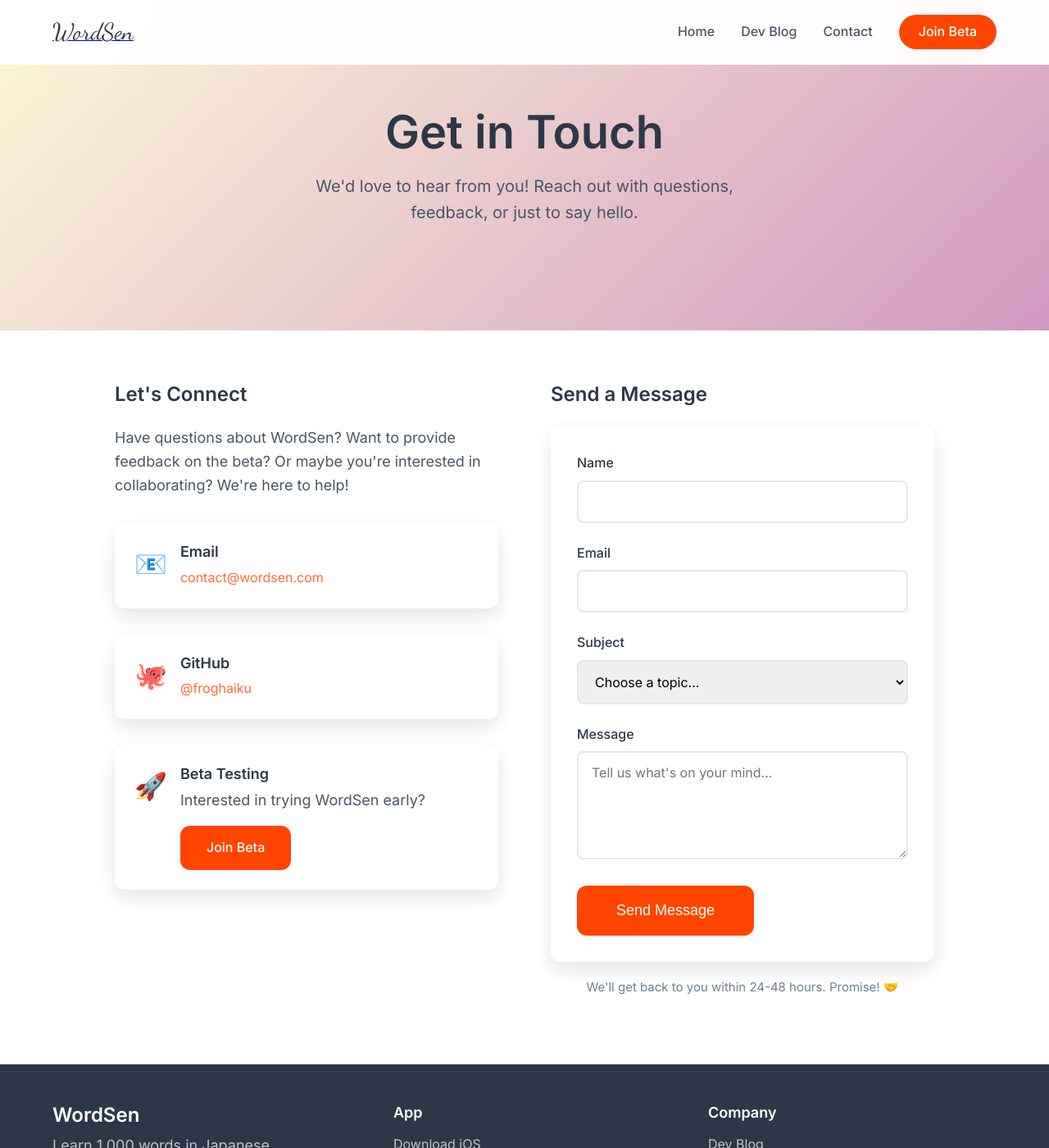
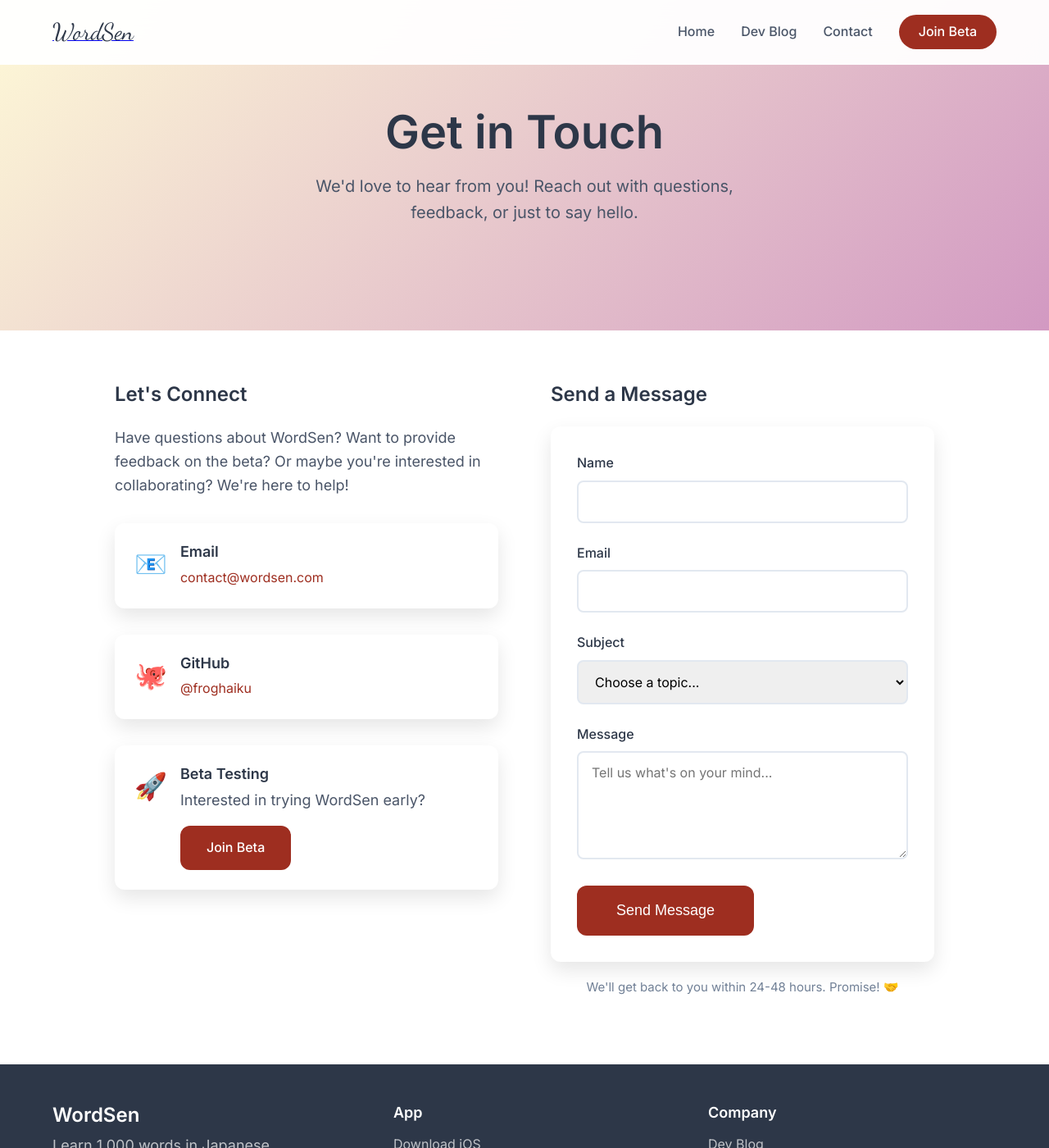
Before and after one commit to froghaiku/WordSenWebsite, a Jekyll site: the page built from contact.html, in a window 1280 px wide and 1400 px high. Shown: the whole window at 82% size. Built offline with Jekyll 4.4.1, drawn with Linux system fonts in a browser that asks for light colours.

Commit message:
Update accent color to deep red (#9e2e20)
- Change accent color from orange to deep red throughout site
- Update hover states to darker red (#7a2118)
- Update button shadows to match new color
- Fix all color references in contact, blog, and post layouts
- Maintain consistent branding across all pages

🤖 Generated with Claude Code

Co-Authored-By: Claude <noreply@anthropic.com>

```diff
--- a/_layouts/post.html
+++ b/_layouts/post.html
@@ -132,7 +132,7 @@ layout: default
 }
 
 .post-body blockquote {
-    border-left: 4px solid #ff6b35;
+    border-left: 4px solid #9e2e20;
     padding-left: 1.5rem;
     margin: 2rem 0;
     font-style: italic;
@@ -201,7 +201,7 @@ layout: default
 
 .nav-label {
     display: block;
-    color: #ff6b35;
+    color: #9e2e20;
     font-size: 0.875rem;
     font-weight: 600;
     margin-bottom: 0.5rem;
--- a/_sass/main.scss
+++ b/_sass/main.scss
@@ -4,8 +4,8 @@
   --primary-gradient: linear-gradient(135deg, #a8edea 0%, #fed6e3 100%);
   --secondary-gradient: linear-gradient(135deg, #d299c2 0%, #fef9d7 100%);
   --hero-gradient: linear-gradient(135deg, #667eea 0%, #764ba2 100%);
-  --accent-color: #ff4500; // More red-orange color
-  --accent-hover: #e63e00;
+  --accent-color: #9e2e20; // Deep red color
+  --accent-hover: #7a2118;
   --text-dark: #2d3748;
   --text-medium: #4a5568;
   --text-light: #718096;
@@ -89,7 +89,7 @@ p {
     &:hover {
       background: var(--accent-hover);
       transform: translateY(-2px);
-      box-shadow: 0 15px 30px rgba(255, 69, 0, 0.3);
+      box-shadow: 0 15px 30px rgba(158, 46, 32, 0.3);
     }
   }
 
--- a/blog/index.html
+++ b/blog/index.html
@@ -107,7 +107,7 @@ description: Development updates, insights, and technical thoughts from the Word
 }
 
 .post-title a:hover {
-    color: #ff6b35;
+    color: #9e2e20;
 }
 
 .post-excerpt {
@@ -117,14 +117,14 @@ description: Development updates, insights, and technical thoughts from the Word
 }
 
 .read-more {
-    color: #ff6b35;
+    color: #9e2e20;
     text-decoration: none;
     font-weight: 500;
     transition: color 0.3s ease;
 }
 
 .read-more:hover {
-    color: #e55a2b;
+    color: #7a2118;
 }
 
 .no-posts {
--- a/contact.html
+++ b/contact.html
@@ -146,13 +146,13 @@ description: Get in touch with the WordSen team. We'd love to hear from you!
 }
 
 .contact-details a {
-    color: #ff6b35;
+    color: #9e2e20;
     text-decoration: none;
     transition: color 0.3s ease;
 }
 
 .contact-details a:hover {
-    color: #e55a2b;
+    color: #7a2118;
 }
 
 .contact-details p {
@@ -194,8 +194,8 @@ description: Get in touch with the WordSen team. We'd love to hear from you!
 .form-group select:focus,
 .form-group textarea:focus {
     outline: none;
-    border-color: #ff6b35;
-    box-shadow: 0 0 0 3px rgba(255, 107, 53, 0.1);
+    border-color: #9e2e20;
+    box-shadow: 0 0 0 3px rgba(158, 46, 32, 0.1);
 }
 
 .form-group textarea {
```
